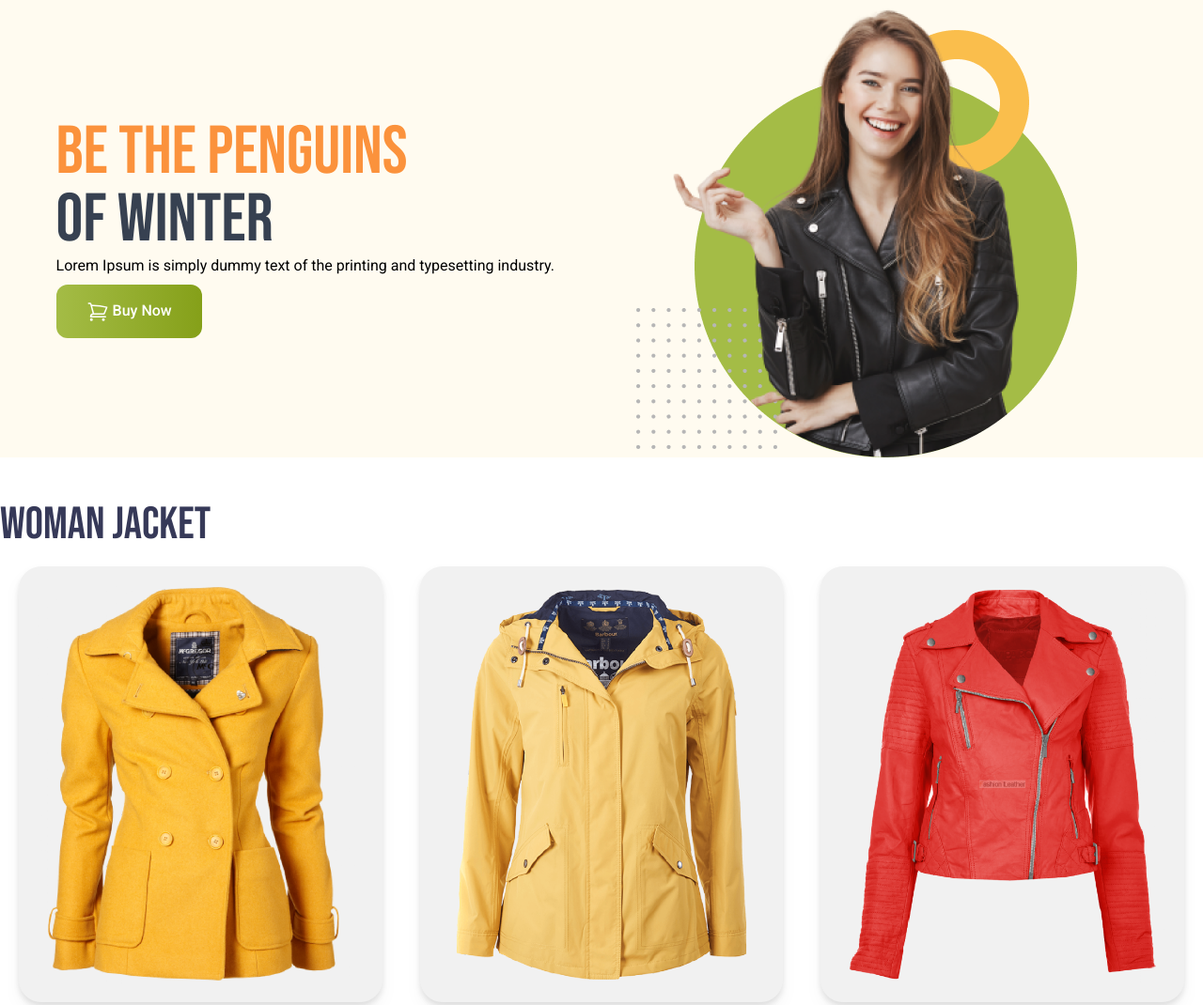
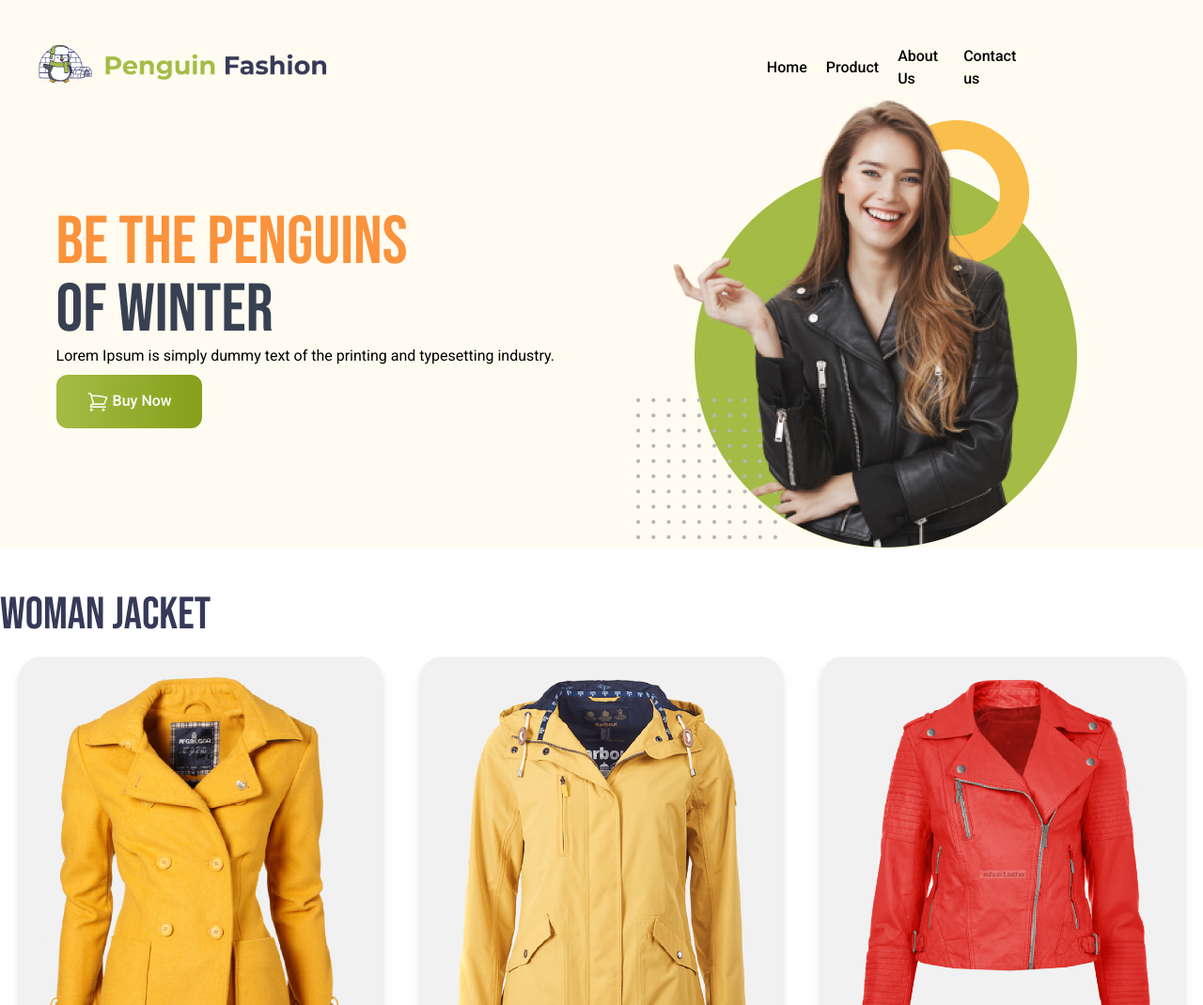
Before and after one commit to hasnathg/penguin-fashion, a plain HTML site: page index.html in a window 1280 px wide. Shown: the top 1070 px of the page at 94% size. Drawn offline with nearby package versions, Linux system fonts and the light colour scheme.

Commit message:
added banner

```diff
--- a/index.html
+++ b/index.html
@@ -21,6 +21,19 @@
 <body class="font-roboto">
     <header class="bg-[#FFFBF0]">
         <nav>
+            <div class="flex justify-around font-roboto pt-12 mr-40 ml-10 pr-9">
+                <div>
+                    <img class="w-2/5" src="icons/logo.png" alt="">
+                </div>
+                <div>
+                    <ul class="flex justify-between gap-5 items-center font-medium">
+                        <li>Home</li>
+                        <li>Product</li>
+                        <li>About Us</li>
+                        <li>Contact us</li>
+                    </ul>
+                </div>
+            </div>
 
         </nav>
         <div class="md:flex md:justify-around pl-4 md:items-center">
@@ -169,7 +182,7 @@
            </section>
     </main>
 
-    <footer class="flex max-w-7xl mx-auto justify-between font-roboto my-4">
+    <footer class="flex max-w-7xl mx-auto justify-between font-roboto pb-8 items-center">
         <div class="flex flex-col">
             <div class="flex gap-5 py-4 shadow-xl">
                 <div><img class="size-16" src="icons/house.png"alt=""></div>
```
